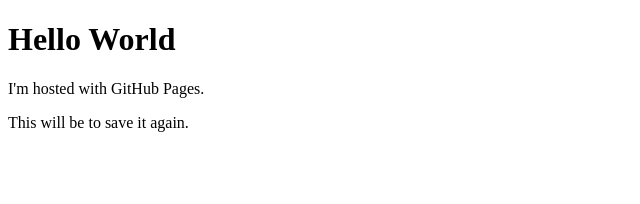
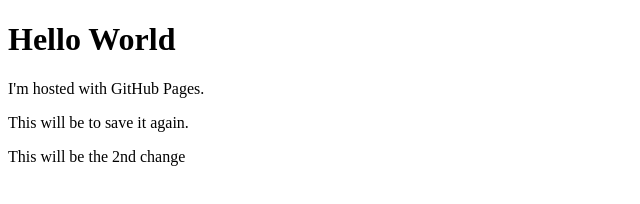
Before and after one commit to eoneillb/github.io, a plain HTML site: page index.html in a window 1280 px wide. Shown: the whole page, without its empty margins (0-640 px from the left). Drawn offline with Linux system fonts and the light colour scheme.

Commit message:
Add third change

```diff
--- a/index.html
+++ b/index.html
@@ -4,5 +4,6 @@
 <h1>Hello World</h1>
 <p>I'm hosted with GitHub Pages.</p>
 <p>This will be to save it again.</p>
+<p>This will be the 2nd change</p>
 </body>
 </html>
```
